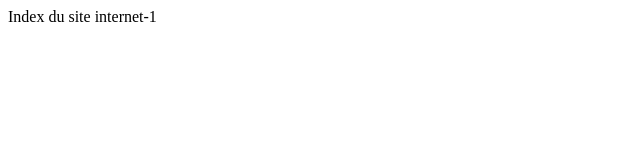
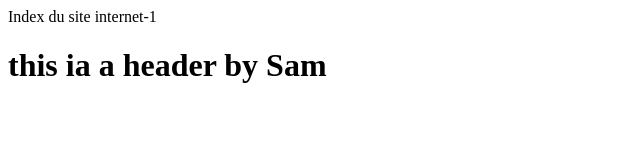
Before and after one commit to zenmaestr0/git-m2i-test, a plain HTML site: page index.html in a window 1280 px wide. Shown: the whole page, without its empty margins (0-640 px from the left). Drawn offline with Linux system fonts and the light colour scheme.

Commit message:
added a header

```diff
--- a/index.html
+++ b/index.html
@@ -1 +1,2 @@
 Index du site internet-1
+<h1> this ia a header by Sam</h1>
```
